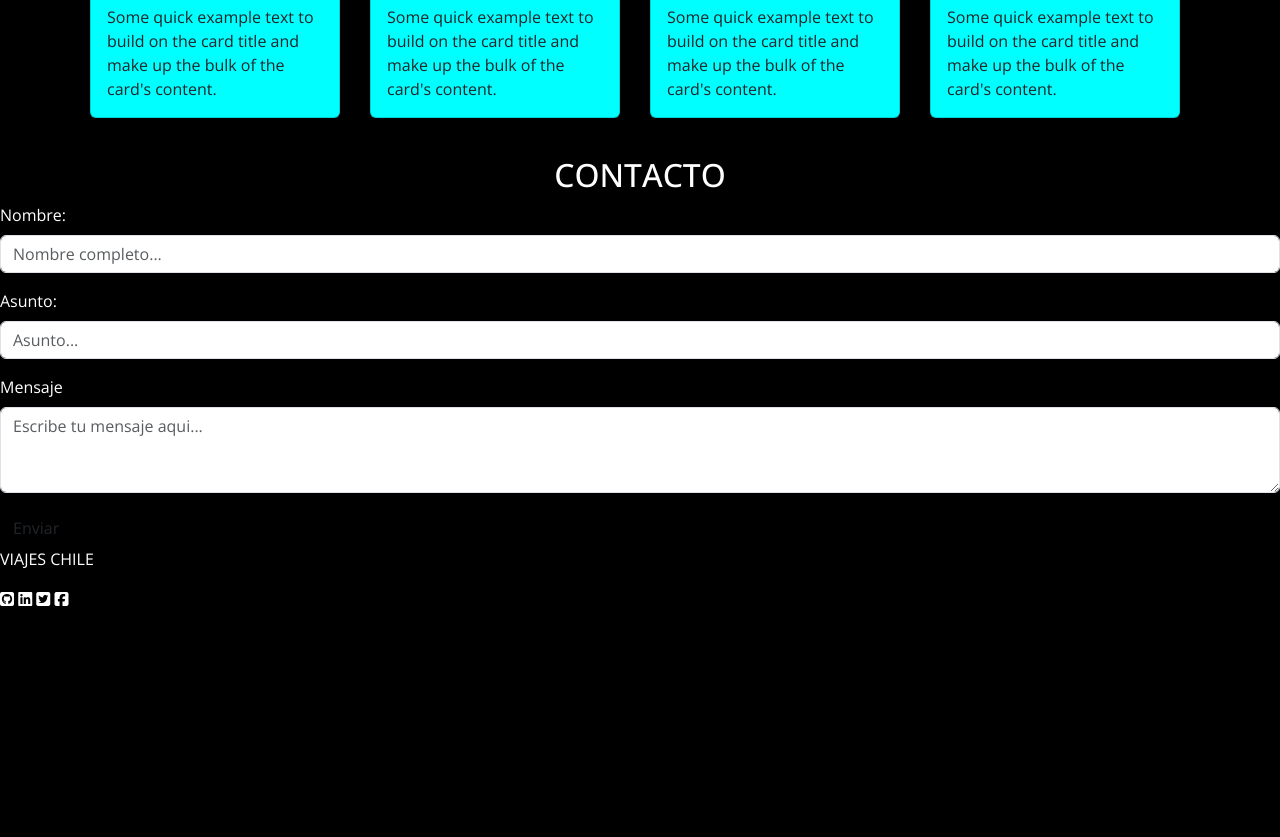
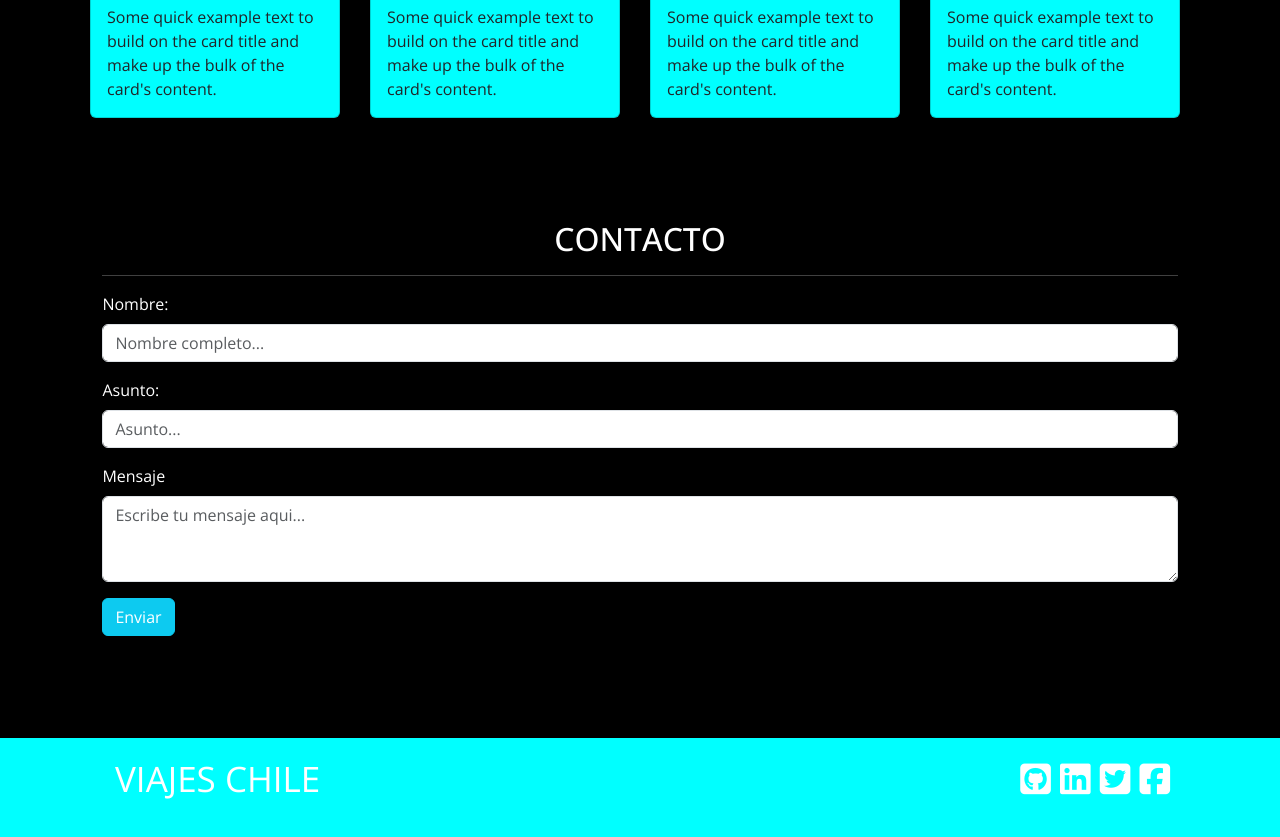
Before and after one commit to VictoriaAcunaParedes/viajes_Chile, a plain HTML site: page index.html in a window 1280 px wide. Shown: the part 1804-2641 px from the top of the page. Before the commit the page ends 2415 px from the top, so only its background shows below. Drawn offline with nearby package versions, Linux system fonts and the light colour scheme.

Commit message:
css aplicado al formulario y footer

```diff
--- a/assets/css/index.css
+++ b/assets/css/index.css
@@ -45,6 +45,30 @@ body {
     margin-right: 10px;
     margin-left: 20px;
 }
-#destacados {
-    padding-bottom: 3%;
+
+/*CSS contacto section*/
+.form {
+   padding: 8%;
 }
+
+/*Css footer */
+footer {
+    background-color: aqua;
+    color: white;
+}
+.footer-container {
+    display: flex;
+    padding: 15px;
+}
+
+footer p {
+    font-size: 35px;
+    padding-right: 28%;
+    padding-left: 8%;
+
+}
+footer .icons {
+    font-size: 35px;
+    padding-left: 28%;
+
+}
--- a/index.html
+++ b/index.html
@@ -126,8 +126,9 @@
     </section>
 
     <!--FORMULARIO-->
-    <section id="contacto">
+    <section class="form" id="contacto">
       <h2 class="text-center">CONTACTO</h2>
+      <hr>
       <div class="mb-3">
           <label for="exampleFormControlInput1" class="form-label">Nombre:</label>
           <input type="text" class="form-control" id="exampleFormControlInput1" placeholder="Nombre completo...">
@@ -141,16 +142,24 @@
           <textarea class="form-control" id="exampleFormControlTextarea1" rows="3" placeholder="Escribe tu mensaje aqui..."></textarea>
       </div>
       <div>
-        <button type="button" class="btn">Enviar</button>
+        <button type="button" class="btn btn-info text-white">Enviar</button>
       </div>
     </section>
 
     <!--FOOTER-->
-    <p>VIAJES CHILE</p>
-    <i class="fa-brands fa-square-github"></i>
-    <i class="fa-brands fa-linkedin"></i>
-    <i class="fa-brands fa-square-twitter"></i>
-    <i class="fa-brands fa-square-facebook"></i>
+    <footer>
+      <div class="footer-container">
+        <p>VIAJES CHILE</p>
+        <div class="icons">
+          <i class="fa-brands fa-square-github"></i>
+          <i class="fa-brands fa-linkedin"></i>
+          <i class="fa-brands fa-square-twitter"></i>
+          <i class="fa-brands fa-square-facebook"></i>
+        </div>
+
+      </div>
+    </footer>
+
 
 
     <script src="https://cdn.jsdelivr.net/npm/@popperjs/core@2.11.8/dist/umd/popper.min.js" integrity="sha384-I7E8VVD/ismYTF4hNIPjVp/Zjvgyol6VFvRkX/vR+Vc4jQkC+hVqc2pM8ODewa9r" crossorigin="anonymous"></script>
```
